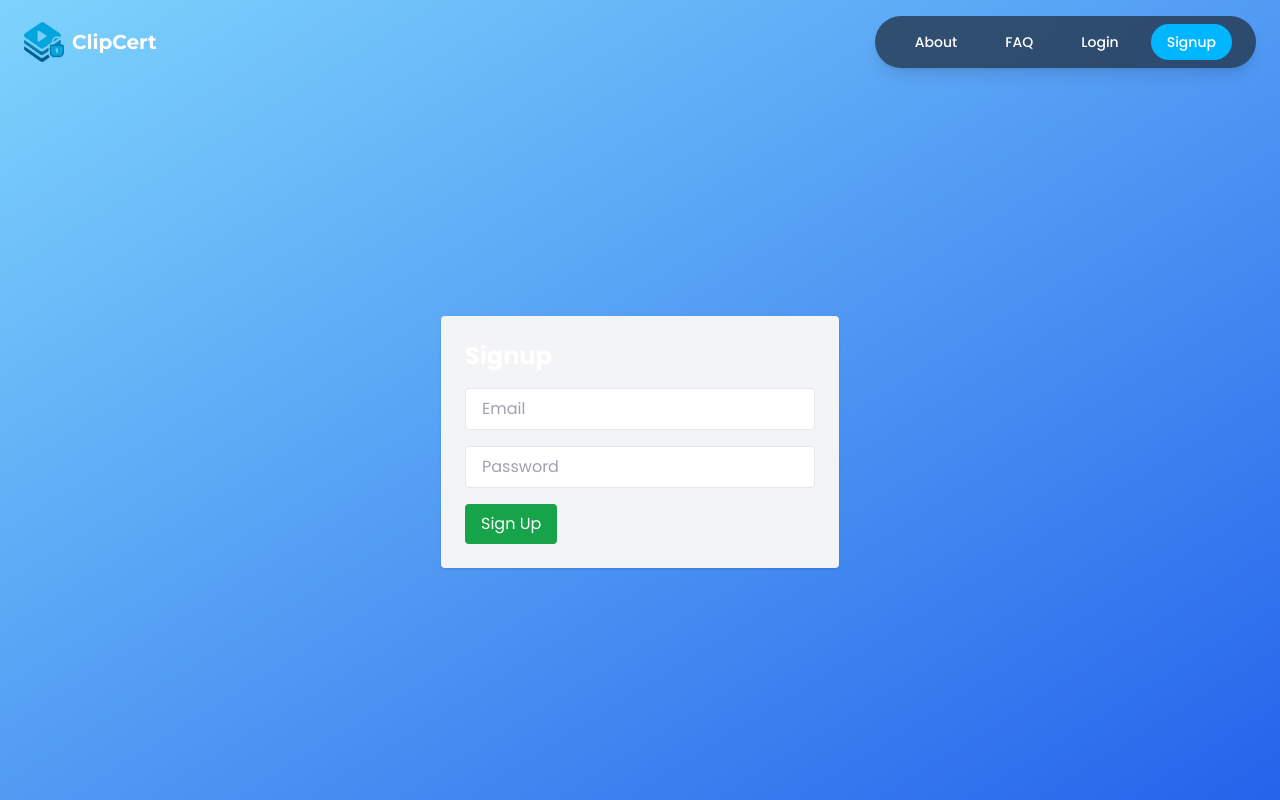
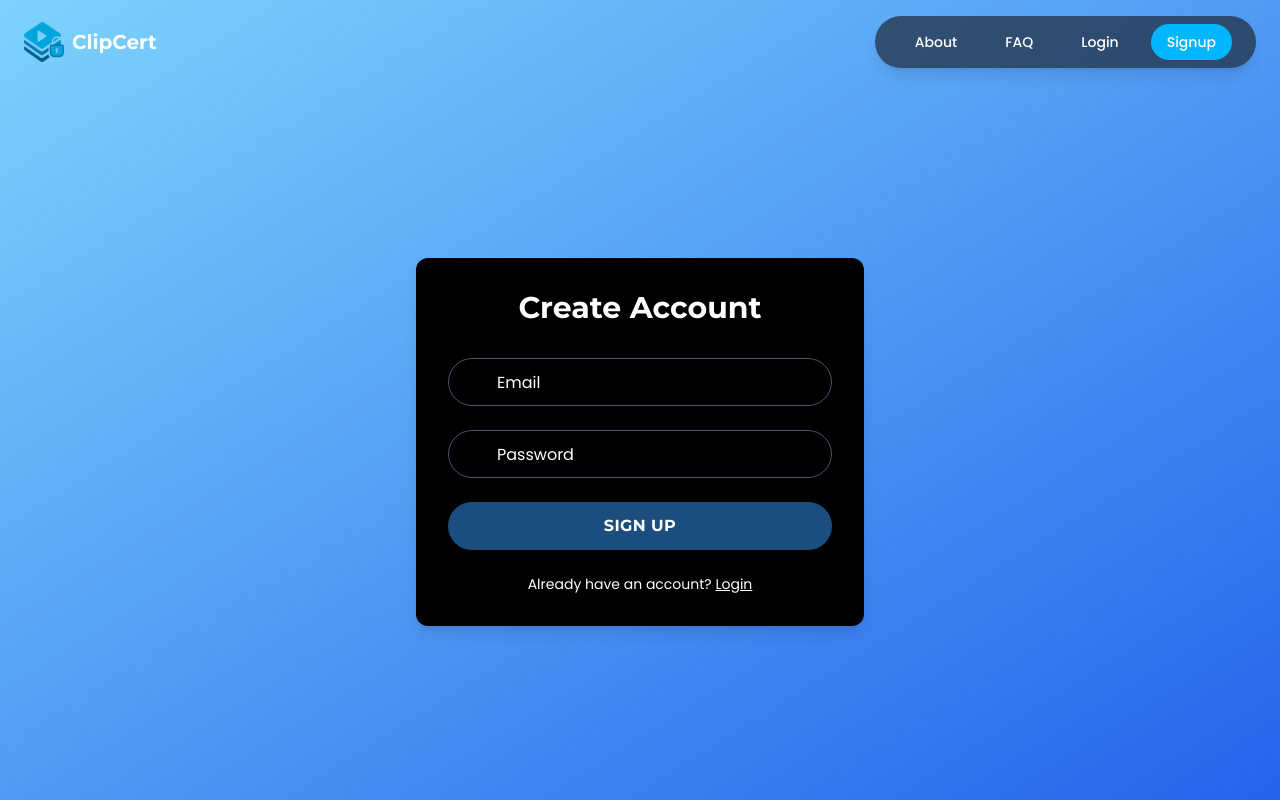
Before and after one commit to Vintr0n/AuthentiClip, a React (Vite) app in the folder frontend/: page /signup in a window 1280 px wide. Built offline with nearby package versions, Linux system fonts and the light colour scheme.

Commit message:
Front end dev

```diff
--- a/frontend/src/pages/Signup.jsx
+++ b/frontend/src/pages/Signup.jsx
@@ -1,79 +1,96 @@
-import { useState } from "react";
-import { useNavigate } from "react-router-dom";
+import { useState } from 'react';
+import { useNavigate } from 'react-router-dom';
 
 export default function Signup() {
-  const [username, setUsername] = useState("");
-  const [password, setPassword] = useState("");
-  const [message, setMessage] = useState("");
+  const [email, setEmail] = useState('');
+  const [password, setPassword] = useState('');
+  const [error, setError] = useState(null);
   const navigate = useNavigate();
 
   const handleSignup = async (e) => {
     e.preventDefault();
-    setMessage("");
-
-    if (!username.includes("@")) {
-      setMessage("Username must be a valid email address.");
-      return;
-    }
-
-    const formData = new FormData();
-    formData.append("username", username);
-    formData.append("password", password);
+    setError(null);
 
     try {
-      const res = await fetch("https://video-auth-serverside.onrender.com/auth/signup", {
-        method: "POST",
-        body: formData,
+      const response = await fetch('https://video-auth-serverside.onrender.com/auth/register', {
+        method: 'POST',
+        headers: {
+          'Content-Type': 'application/json',
+        },
+        body: JSON.stringify({
+          email: email,
+          password: password,
+        }),
       });
 
-      const data = await res.json();
+      const data = await response.json();
 
-      if (!res.ok) {
-        const msg = Array.isArray(data.detail)
-          ? data.detail.map((d) => d.msg).join(", ")
-          : data.detail || "Signup failed";
-        throw new Error(msg);
+      if (!response.ok) {
+        throw new Error(data.detail || 'Signup failed');
       }
 
-      setMessage("Signup successful! Redirecting...");
-      setTimeout(() => navigate("/login"), 1500);
+      navigate('/login');
     } catch (err) {
-      setMessage(err.message);
+      setError(err.message);
     }
   };
 
   return (
-    <div className="p-6 max-w-md mx-auto bg-gray-100 rounded shadow">
-      <h2 className="text-2xl font-semibold mb-4">Signup</h2>
-      <form onSubmit={handleSignup} className="space-y-4">
-        <div>
+    <div className="w-full max-w-md bg-black rounded-xl p-8 shadow-lg text-white">
+      <h2 className="text-3xl font-montserrat font-bold text-center mb-8">
+        Create Account
+      </h2>
+
+      <form onSubmit={handleSignup} className="space-y-6">
+        <div className="relative">
           <input
             type="email"
             placeholder="Email"
-            className="w-full px-4 py-2 border rounded"
-            value={username}
-            onChange={(e) => setUsername(e.target.value)}
+            className="w-full h-12 pl-12 pr-4 rounded-full bg-black text-white placeholder-white border border-gray-600 focus:outline-none focus:ring-2 focus:ring-accent"
+            value={email}
+            onChange={(e) => setEmail(e.target.value)}
             required
           />
+          <div className="absolute top-1/2 left-4 transform -translate-y-1/2 text-white">
+            <i className="fa fa-envelope"></i>
+          </div>
         </div>
-        <div>
+
+        <div className="relative">
           <input
             type="password"
             placeholder="Password"
-            className="w-full px-4 py-2 border rounded"
+            className="w-full h-12 pl-12 pr-4 rounded-full bg-black text-white placeholder-white border border-gray-600 focus:outline-none focus:ring-2 focus:ring-accent"
             value={password}
             onChange={(e) => setPassword(e.target.value)}
             required
           />
+          <div className="absolute top-1/2 left-4 transform -translate-y-1/2 text-white">
+            <i className="fa fa-lock"></i>
+          </div>
         </div>
+
+        {error && (
+          <p className="text-red-500 text-sm text-center">{error}</p>
+        )}
+
         <button
           type="submit"
-          className="bg-green-600 hover:bg-green-700 text-white px-4 py-2 rounded"
+          className="w-full h-12 rounded-full bg-primary hover:bg-accent transition-colors text-white uppercase font-montserrat font-semibold tracking-wide"
         >
           Sign Up
         </button>
       </form>
-      {message && <p className="mt-4 text-red-600">{message}</p>}
+
+      <div className="text-center text-white text-sm mt-6">
+        Already have an account?{' '}
+        <span
+          className="underline cursor-pointer"
+          onClick={() => navigate('/login')}
+        >
+          Login
+        </span>
+      </div>
     </div>
   );
 }
```
Also changed, not shown: frontend/public/logo.png (renamed from frontend/logo.png).
